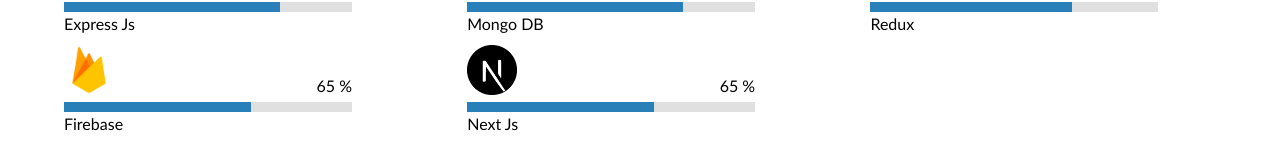
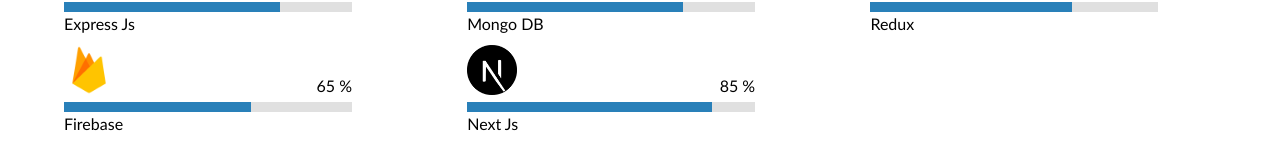
Before and after one commit to 2012prabhat/Portfolio-V2, a React (Create React App) app: page /resume in a window 1280 px wide. Shown: the part 422-588 px from the top of the page. Built offline with nearby package versions, Linux system fonts and the light colour scheme.

Commit message:
skill update

```diff
--- a/src/components/Resume.jsx
+++ b/src/components/Resume.jsx
@@ -21,7 +21,7 @@
           <ProgressBar progress={75} skill="Mongo DB" icon="mongo.png" />
           <ProgressBar progress={70} skill="Redux" icon="redux.svg" />
           <ProgressBar progress={65} skill="Firebase" icon="firebase.png" />
-          <ProgressBar progress={65} skill="Next Js" icon="next.png" />
+          <ProgressBar progress={85} skill="Next Js" icon="next.png" />
         </div>
       </div>
 
```
